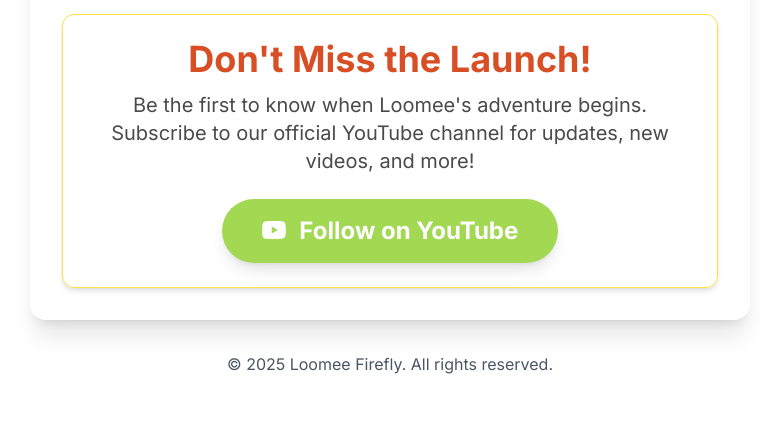
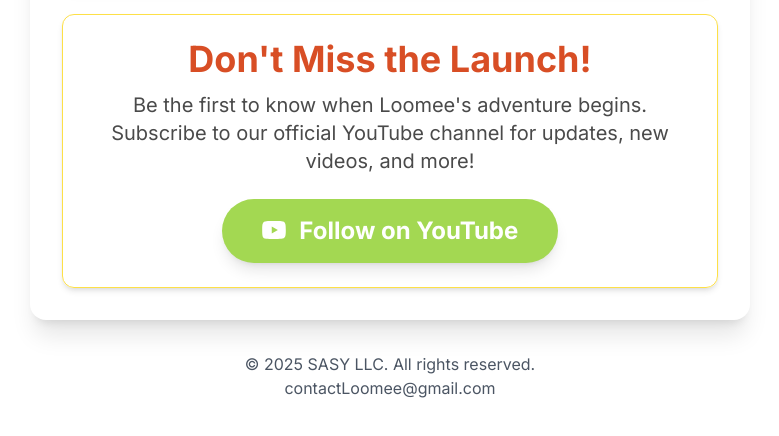
Before and after one commit to LoomeeFirefly/website, a plain HTML site: page index.html in a window 1280 px wide. Shown: the part 1111-1547 px from the top of the page, without its empty margins (250-1029 px from the left). Drawn offline with nearby package versions, Linux system fonts and the light colour scheme.

Commit message:
Added copyright details and email address

```diff
--- a/index.html
+++ b/index.html
@@ -132,7 +132,8 @@
         </main>
 
         <!-- Footer --><footer class="text-center mt-8 mb-4">
-            <p class="text-base text-gray-600">&copy; 2025 Loomee Firefly. All rights reserved.</p>
+            <p class="text-base text-gray-600">&copy; 2025 SASY LLC. All rights reserved.</p>
+            <p class="text-base text-gray-600">contactLoomee@gmail.com</p>
         </footer>
 
     </div>
```
